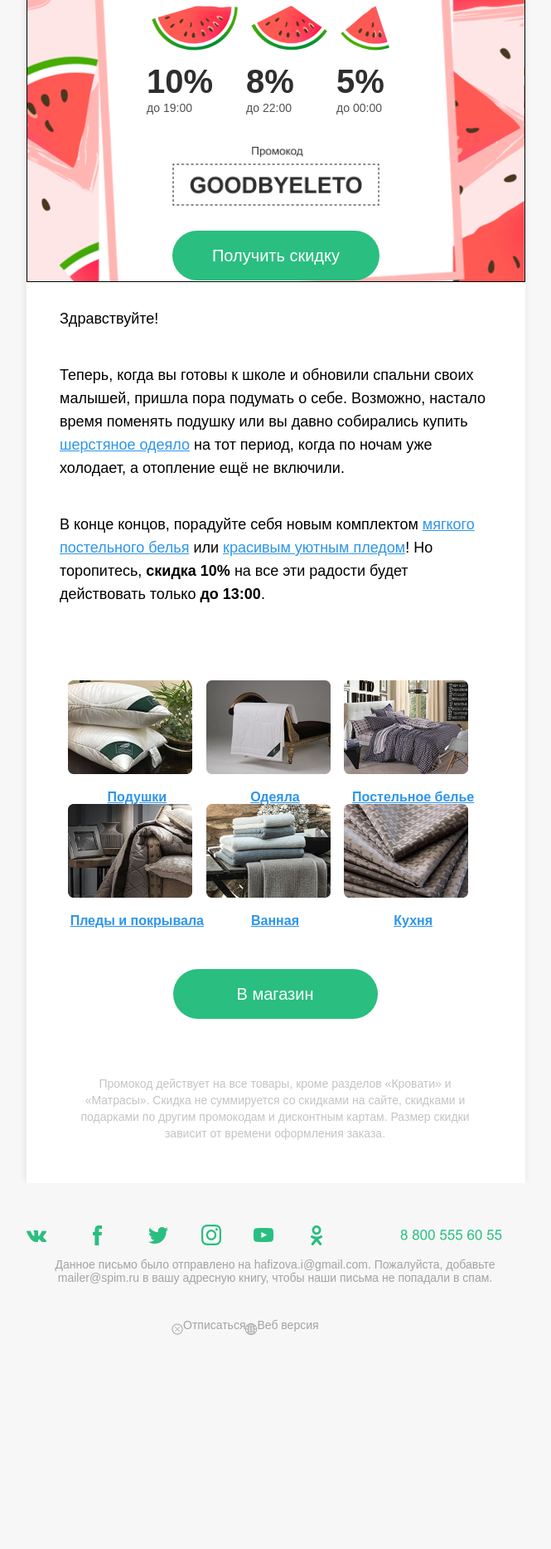
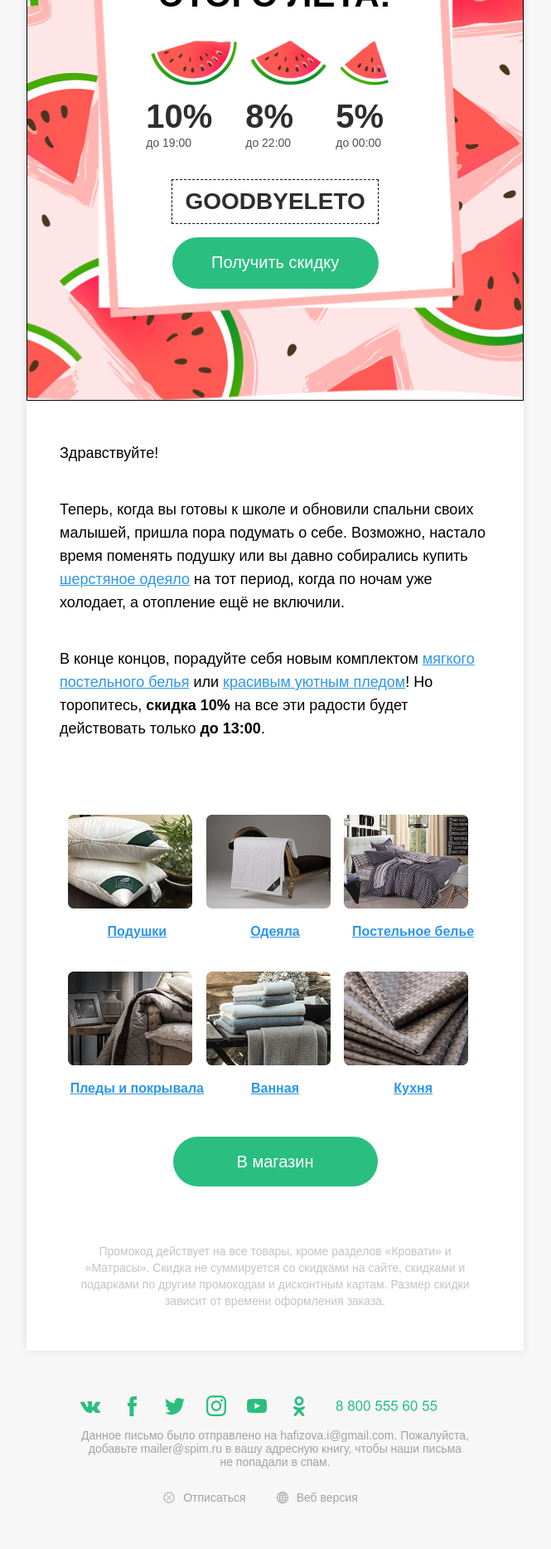
Before and after one commit to Frontess/e-mail, a plain HTML site: page index.html in a window 1280 px wide. Shown: the part 262-2129 px from the top of the page at 83% size, without its empty margins (308-973 px from the left). Before the commit the page ends 1897 px from the top, so only its background shows below. Drawn offline with Linux system fonts and the light colour scheme.

Commit message:
final layout

```diff
--- a/index.html
+++ b/index.html
@@ -3,8 +3,9 @@
 <html xmlns="http://www.w3.org/1999/xhtml">
 <head>
 	<meta http-equiv="Content-Type" content="text/html; charset=UTF-8" />
-	<title>HTML Template</title>
+	<title>E-mail рассылка</title>
 	<meta name="viewport" content="width=device-width, initial-scale=1.0" />
+  <link rel="shortcut icon" href="img/favicon.ico" type="image/x-icon" />
 	<style>
 	body {
 	width: 100% !important;
@@ -18,8 +19,7 @@
 }
 .email-container {
   background-color: white; /* Цвет фона письма */
-
-            margin: 0 auto;
+  margin: 20px auto;
   box-shadow: 0 0 10px rgba(0, 0, 0, 0.1);
   max-width: 600px;
   width: 100%;
@@ -27,10 +27,10 @@
 .footer {
   background-color: #f7f7f7; /* Цвет фона нижней части письма */
   text-align: center;
-            padding: 20px;
+  padding: 34px;
   margin: 0 auto;
   width: 100%;
-            max-width: 600px;
+  max-width: 470px;
 }
 		[style*="Arial"] {font-family: arial, 'Open Sans', sans-serif !important;}
 
@@ -56,7 +56,23 @@
 }
 
 .logo {
-      padding-bottom: 41px;
+  padding-bottom: 20px;
+  padding-right: 36px;
+}
+
+.logo-header1 {
+  position: absolute;
+  top: 8%;
+  right: 50%;
+  padding-bottom: 20px;
+  padding-right: 36px;
+}
+
+.logo-header2 {
+  position: absolute;
+  top: 10%;
+  left: 51%;
+  padding-bottom: 20px;
   padding-right: 36px;
 }
 
@@ -70,24 +86,13 @@
   color: #000000;
 }
 
-    .title2 {
+.title-promo {
   margin: 0;
-      padding-bottom: 21px;
-      font-style: normal;
-      font-weight: normal;
-      font-size: 16px;
-      line-height: 24px;
-      color: #FFFFFF;
-    }
-
-    .title3 {
-      margin: 0;
-      padding-bottom: 8px;
   font-style: normal;
   font-weight: bold;
-      font-size: 12px;
-      line-height: 24px;
-      color: #FFFFFF;
+  font-size: 28px;
+  line-height: 32px;
+  color: #2E2E2E;
 }
 
 .title-bottom {
@@ -144,16 +149,12 @@
 
 .descr-footer-small {
   margin: 0;
-      padding-bottom: 10px;
+  vertical-align: middle;
   font-style: normal;
   font-weight: normal;
   font-size: 14px;
   line-height: 16px;
   color: #A3A3A3;
-    }
-
-    .descr-footer-small a {
-      color: #9D5CD0;
 }
 
 .src {
@@ -170,17 +171,15 @@
   padding-bottom: 14px;
   border-spacing: 0;
 }
+
 .pb-20 {
   padding-bottom: 20px;
   border-spacing: 0;
 }
+
 .pb-30 {
   padding-bottom: 30px;
   border-spacing: 0;
-    }
-
-    .center {
-      padding-top: 30px;
 }
 
 .button {
@@ -207,6 +206,28 @@
    margin: 50px;
 }
 
+.table-banner {
+  width: 600px;
+  min-height: 725px; /* нужная высота */
+  background-image: url('img/Баннер 2.png');
+  background-size: cover;
+  border: 1px solid black;
+  margin-bottom: 49px;
+}
+
+.invisible {
+  visibility: hidden;
+}
+
+.promo {
+  width: 250px;
+  border: 1px dashed black; /* Прямоугольная рамка штрихом */
+  border-collapse: collapse; /* Убираем двойные линии между ячейками */
+}
+
+.promo td {
+  padding: 10px; /* Отступ внутри ячеек */
+}
 
 .descr-sale {
   margin: 0;
@@ -218,41 +239,25 @@
   line-height: 41px;
   color:  #2E2E2E;
 }
-    @media (max-width: 620px) {
-      .table-600 {
-        width: 280px !important;
-      }
 
-      .table-520 {
-        width: 244px !important;
-      }
-
-      .table-250 {
-        width: 240px !important;
-      }
-
-      .mobile-top {
-        display: block !important;
-      }
-    }
 	</style>
 </head>
 
 <body style="margin: 0; padding: 0;" bgcolor="#F7F7F7">
   <div class="email-container">
-  <table cellpadding="0" cellspacing="0" class="table-600" overflow="hidden" background-size="cover" height="725px" width="100%" bgcolor="#ffffff" align="center">
+    <table cellpadding="0" cellspacing="0" overflow="hidden" background-size="cover" width="100%" bgcolor="#ffffff">
 	    <tr>
         <td>
-        <table class="table-600" cellpadding="0" cellspacing="0" width="600" style="background-image: url('img/Баннер\ 2.png'); border:1px solid black;">
+         <table class="table-banner" cellpadding="0" cellspacing="0">
           <tr>
-            <td align="center" class="center">
-              <table width="600px" class="table-600" cellpadding="0" cellspacing="0">
+            <td align="center">
+              <table cellpadding="0" cellspacing="0">
                 <table>
                    <tr>
-                  <td class="logo" align="center">
+                     <td class="logo-header1" align="center">
                        <img src="img/logo-header1.png" alt="Логотип-Spim">
                      </td>
-                    <td class="logo" align="center">
+                    <td class="logo-header2" align="center">
                       <img src="img/logo-header2.png" alt="Логотип-Home">
                     </td>
                 </table>
@@ -265,17 +270,17 @@
                 </table>
                   <table>
                      <tr>
-                    <td align="left" class="mobile-top">
+                      <td align="left">
                        <img class="pb-14" src="img/slice01.png" alt="Sale1">
                        <p class="descr-sale" style="font-family: arial, 'Open Sans', sans-serif;">10%</p>
                        <p class="descr-small-grey" style="font-family: arial, 'Open Sans', sans-serif;">до 19:00</p>
                       </td>
-                    <td align="left" class="mobile-top">
+                      <td align="left">
                         <img class="pb-14" src="img/slice02.png" alt="Sale2">
                         <p class="descr-sale" style="font-family: arial, 'Open Sans', sans-serif;">8%</p>
                         <p class="descr-small-grey" style="font-family: arial, 'Open Sans', sans-serif;">до 22:00</p>
                       </td>
-                    <td align="left" class="mobile-top">
+                    <td align="left">
                       <img class="pb-14" src="img/slice03.png" alt="Sale3">
                       <p class="descr-sale" style="font-family: arial, 'Open Sans', sans-serif;">5%</p>
                       <p class="descr-small-grey" style="font-family: arial, 'Open Sans', sans-serif;">до 00:00</p>
@@ -285,14 +290,16 @@
                 <table>
                     <tr>
                       <td align="center">
-                        <table width="250" class="table-250" cellpadding="0" cellspacing="0">
+                        <table width="250" class="promo" cellpadding="0" cellspacing="0">
                           <tr>
                             <td align="center">
-                                <img class="pb-30" src="img/Промокод.png" alt="Sale3">
+                              <h2 class="title-promo" style="font-family: arial, 'Open Sans', sans-serif;">GOODBYELETO</h2>
                             </td>
                        </td>
                     </tr>
-
+                </table>
+                  <div class="invisible">промокод</div>
+                    <table>
                       <tr>
                         <td align="center" class="button" class="pb-30">
                           <a href="#" style="font-family: arial, 'Open Sans', sans-serif;">Получить скидку</a>
@@ -304,9 +311,9 @@
           </tr>
         </table>
 
-        <table class="table-600" cellpadding="0" cellspacing="0" width="600" bgcolor="#FFFFFF">
+        <table cellpadding="0" cellspacing="0" width="600" bgcolor="#FFFFFF">
           <tr>
-            <td align="center" class="center">
+            <td align="center">
               <table width="520px" class="table-520" cellpadding="0" cellspacing="0">
                 <tr>
                   <td align="left">
@@ -319,39 +326,49 @@
               </td>
             </tr>
           </table>
-
-          <table class="media-container" class="table-600" width="500"  cellpadding="0" cellspacing="0">
+          <table class="media-container" width="500"  cellpadding="0" cellspacing="0">
             <tr>
-              <td style="width: 33.33%; text-align: center;" class="mobile-top">
+              <td style="width: 33.33%; text-align: center;">
+                <a href="#">
                 <img class="pb-20" src="img/product1.png" alt="Подушки">
-                <a href="#" style="font-family: arial, 'Open Sans', sans-serif; font-weight: bold; color: rgb(45, 149, 234);">Подушки</a>
+                </a>
+                <a href="#" style="font-family: arial, 'Open Sans', sans-serif;  display: block; margin-bottom: 40px; font-weight: bold; color: rgb(45, 149, 234);">Подушки</a>
               </td>
-              <td style="width: 33.33%; text-align: center;" class="mobile-top">
+              <td style="width: 33.33%; text-align: center;">
+                <a href="#">
                 <img class="pb-20" src="img/product2.png" alt="Одеяла">
-                <a href="#" style="font-family: arial, 'Open Sans', sans-serif; font-weight: bold; color: rgb(45, 149, 234);">Одеяла</a>
+                </a>
+                <a href="#" style="font-family: arial, 'Open Sans', sans-serif;  display: block; margin-bottom: 40px; font-weight: bold; color: rgb(45, 149, 234);">Одеяла</a>
               </td>
-              <td style="width: 33.33%; text-align: center;" class="mobile-top">
+              <td style="width: 33.33%; text-align: center;">
+                <a href="#">
                 <img class="pb-20" src="img/product3.png" alt="Постельное белье">
-                <a href="#" style="font-family: arial, 'Open Sans', sans-serif; font-weight: bold; color: rgb(45, 149, 234);">Постельное белье</a>
+                </a>
+                <a href="#" style="font-family: arial, 'Open Sans', sans-serif;  display: block; margin-bottom: 40px; font-weight: bold; color: rgb(45, 149, 234);">Постельное белье</a>
               </td>
             </tr>
             <tr>
-              <td style="width: 33.33%; text-align: center;" class="mobile-top">
-                <img class="pb-20" src="img/product4.png" alt="Пледы и покрывала">
+              <td style="width: 33.33%; text-align: center;">
+                <a href="#">
+                <img href="#" class="pb-20" src="img/product4.png" alt="Пледы и покрывала">
+                <a href="#">
                 <a href="#" style="font-family: arial, 'Open Sans', sans-serif; font-weight: bold; color: rgb(45, 149, 234);">Пледы и покрывала</a>
               </td>
-              <td style="width: 33.33%; text-align: center;" class="mobile-top">
-                <img class="pb-20" src="img/product5.png" alt="Ванная">
+              <td style="width: 33.33%; text-align: center;">
+                <a href="#">
+                <img href="#" class="pb-20" src="img/product5.png" alt="Ванная">
+                </a>
                 <a href="#" style="font-family: arial, 'Open Sans', sans-serif; font-weight: bold; color: rgb(45, 149, 234);">Ванная</a>
               </td>
-              <td style="width: 33.33%; text-align: center;" class="mobile-top">
+              <td style="width: 33.33%; text-align: center;">
+                <a href="#">
                 <img class="pb-20" src="img/product6.png" alt="Кухня">
+                </a>
                 <a href="#" style="font-family: arial, 'Open Sans', sans-serif; font-weight: bold; color: rgb(45, 149, 234);">Кухня</a>
               </td>
             </tr>
           </table>
-
-          <table width="600px" class="table-600" cellpadding="0" cellspacing="0">
+          <table width="600px" cellpadding="0" cellspacing="0">
             <tr>
              <td align="center" class="pb-32">
               <table cellpadding="0" cellspacing="0">
@@ -377,46 +394,45 @@
   </div>
 
   <div class="footer">
-          <!-- <table class="table-600" cellpadding="0" cellspacing="0" width="600" bgcolor="#F7F7F7"> -->
-            <table cellpadding="0" cellspacing="0" class="table-600" width="100%" bgcolor="#F7F7F7" align="center">
+    <table cellpadding="0" cellspacing="0" width="100%" bgcolor="#F7F7F7" align="center">
       <tr>
-              <td align="center" class="center">
+        <td align="center">
           <table width="100%" class="table-250" cellpadding="0" cellspacing="0">
             <tr>
               <td align="center" class="pb-13">
                 <table width="100%" cellpadding="0" cellspacing="0">
                   <tr>
-                          <td align="left">
+                    <td>
                       <a href="#">
                         <img style="margin-right: 20px;" src="img/vk.png" alt="Vk">
                       </a>
                     </td>
-                          <td align="center">
+                    <td>
                       <a href="#">
                         <img style="margin-right: 20px;" src="img/facebook.png" alt="Facebook">
                       </a>
                     </td>
-                          <td align="right">
+                    <td>
                       <a href="#">
                         <img style="margin-right: 20px;" src="img/x.png" alt="X">
                       </a>
                     </td>
-                          <td align="right">
+                    <td>
                       <a href="#">
                         <img style="margin-right: 20px;" src="img/instagram.png" alt="instagram">
                       </a>
                     </td>
-                          <td align="right">
+                    <td>
                       <a href="#">
                         <img style="margin-right: 20px;" src="img/youtube.png" alt="youtube">
                       </a>
                     </td>
-                          <td align="right">
+                    <td>
                       <a href="#">
                         <img style="margin-right: 20px;" src="img/одноклассники.png" alt="одноклассники">
                       </a>
                     </td>
-                          <td align="right">
+                    <td>
                       <a href="#">
                         <img style="margin-right: 20px;" src="img/tel.png" alt="Телефон">
                       </a>
@@ -428,39 +444,41 @@
           <tr>
         <table>
           <td align="center">
-                      <p style="font-family: arial, 'Open Sans', sans-serif;" class="descr-footer-small">
+            <p style="font-family: arial, 'Open Sans', sans-serif; padding-bottom: 25px;" class="descr-footer-small">
                         Данное письмо было отправлено на hafizova.i@gmail.com. Пожалуйста, добавьте
                         mailer@spim.ru в вашу адресную книгу, чтобы наши письма не попадали в спам.</p>
           </td>
         </table>
-                  </tr>
-                </table>
-          <table class="table-600" cellpadding="0" cellspacing="0" width="600" bgcolor="#F7F7F7">
+        <table>
           <tr>
-              <td align="center"  class="center">
-                <table width="250" class="table-250" cellpadding="0" cellspacing="0">
-                  <tr>
-                    <td align="center" style="display: flex; align-items: center;">
-                        <img src="img/отписаться.png" alt="Отписаться">
-                      <p style="font-family: arial, 'Open Sans', sans-serif;" class="descr-footer-small">
-                        Отписаться</p>
-
-                    <!-- <td align="center" style="display: flex; align-items: center;"> -->
-                        <img src="img/веб-версия.png" alt="Веб-версия">
-                        <p style="font-family: arial, 'Open Sans', sans-serif;" class="descr-footer-small">
-                          Веб версия</p>
+            <td class="logo" align="center">
+              <div style="display: flex; align-items: center;">
+                <a href="#">
+                  <img src="img/отписаться.png" alt="Отписаться" style="margin-right: 10px;">
+                </a>
+                    <a href="#" style="text-decoration: none;">
+                       <p style="font-family: arial, 'Open Sans', sans-serif;" class="descr-footer-small">Отписаться
+                       </p>
+                    </a>
+              </div>
+            </td>
+            <td class="logo" align="center">
+              <div style="display: flex; align-items: center;">
+                <a href="#">
+                  <img src="img/веб-версия.png" alt="Веб-версия" style="margin-right: 10px;">
+                </a>
+                <a href="#" style="text-decoration: none;">
+                  <p style="font-family: arial, 'Open Sans', sans-serif;" class="descr-footer-small">Веб версия
+                  </p>
+                </a>
+              </div>
             </td>
           </tr>
         </table>
-                      </td>
       </tr>
     </table>
  </table>
 </div>
-      <!-- </td>
-    </tr>
-	</table> -->
-
 </body>
 
 </html>
```
Also changed, not shown: img/favicon.ico (added), img/Промокод.png (deleted), 1 other file. Lines whose indentation alone changed are shown as unchanged.
